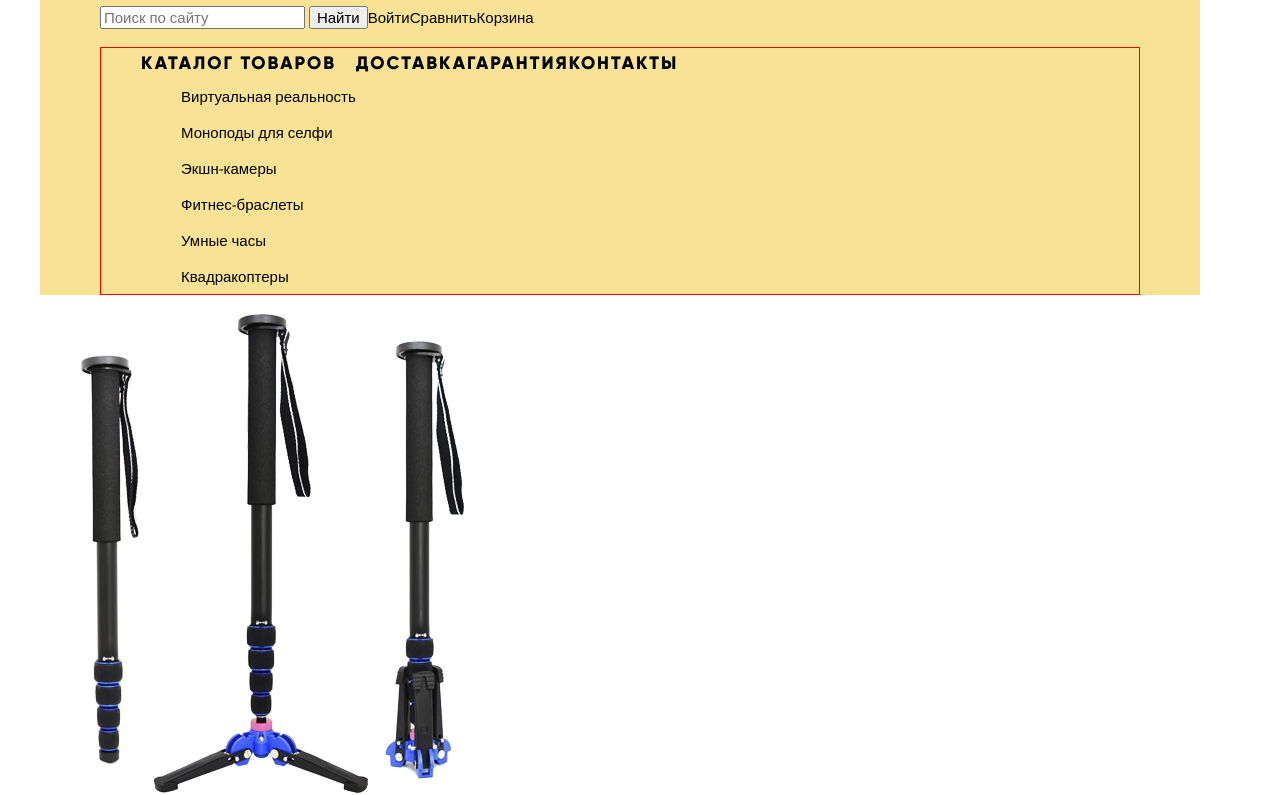
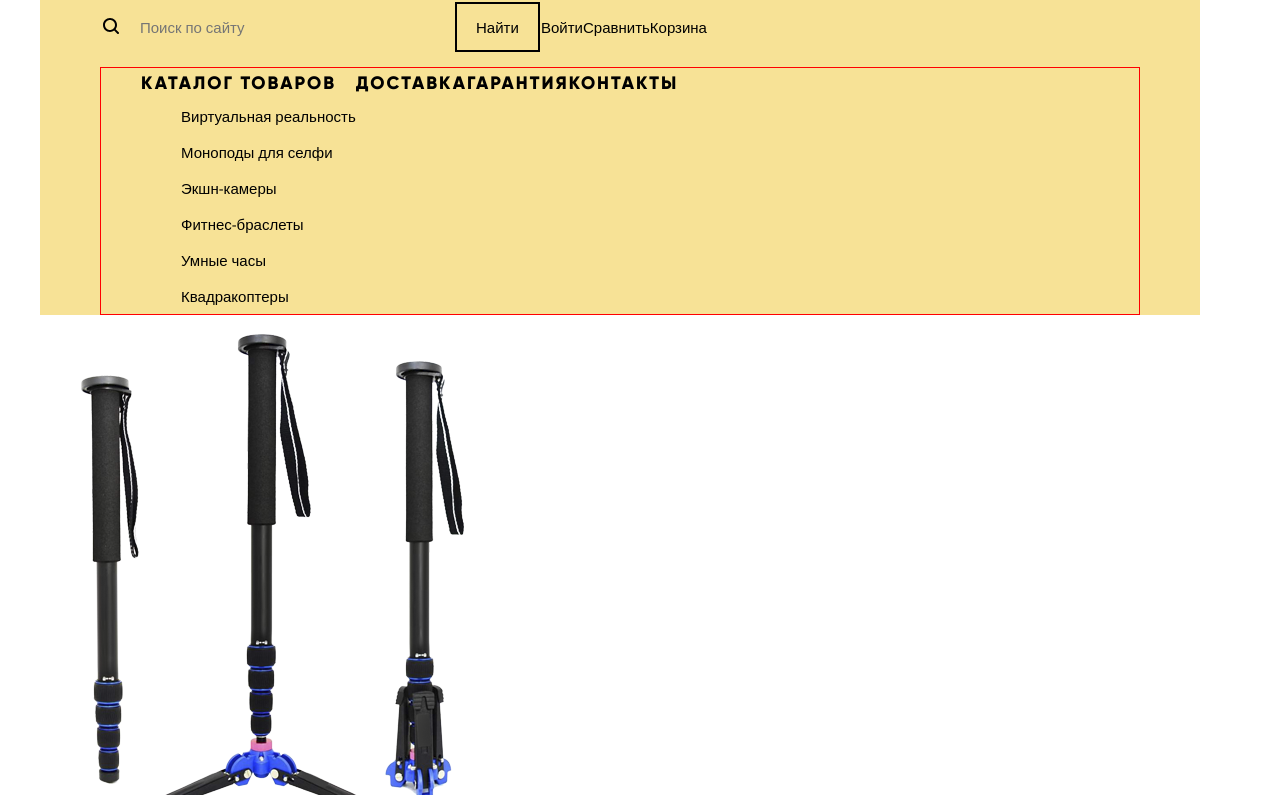
Before and after one commit to AndrejMaier/53732-device, a plain HTML site: page index.html in a window 1280 px wide. Shown: the part 78-873 px from the top of the page. Drawn offline with nearby package versions, Linux system fonts and the light colour scheme.

Commit message:
Добавил шрифты для IE, сделал стили для меню и логотипа

```diff
--- a/css/main.css
+++ b/css/main.css
@@ -1,13 +1,15 @@
 @font-face {
     font-family: 'Gilroy Extra Bold';
-    src: url('../fonts/gilroyextrabold-webfont.woff2') format('woff2');
+    src: url('../fonts/gilroyextrabold-webfont.woff2') format('woff2'),
+         url('../fonts/gilroyextrabold-webfont.woff') format('woff');
     font-weight: normal;
     font-style: normal;
 }
 
 @font-face {
     font-family: 'Gilroy Light';
-    src: url('../fonts/gilroylight-webfont.woff2') format('woff2');
+    src: url('../fonts/gilroylight-webfont.woff2') format('woff2'),
+         url('../fonts/gilroylight-webfont.woff') format('woff');
     font-weight: normal;
     font-style: normal;
 }
@@ -41,6 +43,7 @@ a {
   position: relative;
 }
 
+
 /* Стили логотипа */
 /* Возникла проблема при добавлении свойства "top: любое значение;" */
 a.logo {
@@ -64,7 +67,7 @@ a.logo:active {
 }
 
 
-
+/* Стили основной навигации сайта */
 .main-navigation {
   background-color: #f7e296;
   color: #000000;
@@ -77,9 +80,65 @@ a.logo:active {
 
 .wrap-flex {
   display: flex;
+  flex-direction: row;
+  align-items: center;
 }
 
+.site-search {
+  width: 441px;
+  font-size: 0;
+}
 
+/* Вопрос по поводу кнопки сброса в поле поиска, как убрать */
+/* Вопрос EI 11 съехала кнопка, нормальное отображение при 490px*/
+.site-search input[type=search] {
+  background-color: #f7e296;
+  background-image: url(../img/search.svg);
+  background-repeat: no-repeat;
+  background-position: 3px 16px;
+  color: rgba(0, 0, 0, 0.3);
+  width: 355px;
+  padding-top: 10px;
+  padding-bottom: 10px;
+  padding-left: 40px;
+  padding-right: 20px;
+  border: none;
+  font-size: 15px;
+  line-height: 30px;
+  font-weight: 300;
+  font-family: 'Open Sans', Arial, sans-serif;
+}
+
+.site-search input[type=search]:focus {
+  outline: none;
+  padding-bottom: 8px;
+  border-bottom: 2px solid #000000;
+}
+
+.site-search input[type=submit] {
+  padding: 8px 19px;
+  border: 2px solid #000000;
+  background-color: #f7e296;
+  font-size: 15px;
+  line-height: 30px;
+  font-weight: 300;
+  font-family: 'Open Sans', Arial, sans-serif;
+  opacity: 1;
+}
+
+input[type=search]:focus input[type=submit] {
+  opacity: 1;
+}
+
+.site-search input[type=submit]:hover {
+  background-color: #000000;
+  color: #ffffff;
+}
+
+.site-search input[type=submit]:active {
+  background-color: #000000;
+  color: rgba(255, 255, 255, 0.3);
+}
 
 
 .site-navigation {
--- a/index.html
+++ b/index.html
@@ -13,7 +13,7 @@
       <nav class="main-navigation">
         <div class="wrap-flex">
           <form action="#" method="get" class="site-search">
-            <input type="search" name="site-search" placeholder="Поиск по сайту">
+            <input class="field-search" type="search" name="site-search" placeholder="Поиск по сайту">
             <input class="btn-search" type="submit" value="Найти">
           </form>
           <a href="#" class="user-sing">Войти</a>
```
Also changed, not shown: fonts/gilroyextrabold-webfont.woff (added), fonts/gilroylight-webfont.woff (added), img/search.svg (added).
